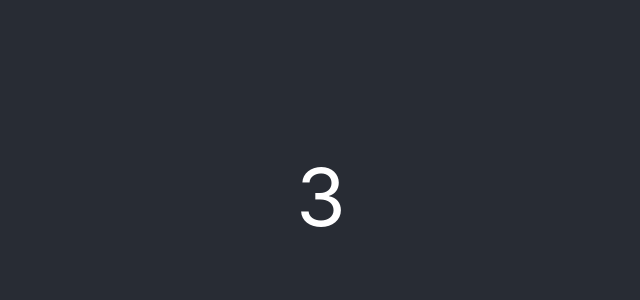
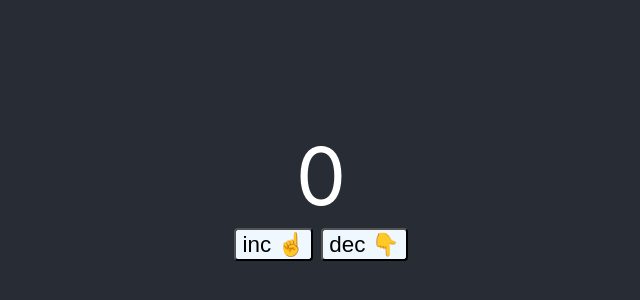
Before and after one commit to jktravis/react-hooks-test, a React (Create React App) app: page / in a window 1280 px wide. Shown: the part 204-504 px from the top of the page, without its empty margins (319-959 px from the left). Built offline with nearby package versions, Linux system fonts and the light colour scheme.

Commit message:
Add App Context

```diff
--- a/src/App.css
+++ b/src/App.css
@@ -38,3 +38,10 @@ input {
 .counter {
     font-size: 5rem;
 }
+
+.buttons button {
+    background-color: aliceblue;
+    font-size: 1.4rem;
+    border-radius: 4px;
+    margin: .25rem;
+}
--- /dev/null
+++ b/src/AppContext.js
@@ -0,0 +1,33 @@
+import React, { useContext, useState } from "react";
+import CounterContext from './CounterContext';
+import "./App.css";
+
+function AppContext() {
+  const [counter, setCounter] = useState(0);
+  return (
+    <div className="App">
+      <CounterContext.Provider value={{ counter, setCounter }}>
+        <header className="App-header">
+          <CounterDisplay/>
+        </header>
+      </CounterContext.Provider>
+    </div>
+  );
+}
+
+function CounterDisplay() {
+  const { counter, setCounter } = useContext(CounterContext);
+  return (
+    <>
+      <div className="counter">
+        {counter}
+      </div>
+      <div className="buttons">
+        <button onClick={() => setCounter(counter + 1)}>inc ☝</button>
+        <button onClick={() => setCounter(counter - 1)}>dec 👇</button>
+      </div>
+    </>
+  );
+}
+
+export default AppContext;
--- /dev/null
+++ b/src/CounterContext.js
@@ -0,0 +1,5 @@
+import {createContext} from 'react';
+
+const CounterContext = createContext();
+
+export default CounterContext;
--- a/src/index.js
+++ b/src/index.js
@@ -1,7 +1,8 @@
 import React from 'react';
 import ReactDOM from 'react-dom';
 import './index.css';
-import App from './AppEffect';
+import App from './AppContext';
+// import App from './AppEffect';
 // import App from './AppReducer';
 // import App from './AppFun';
 // import App from './App';
```
